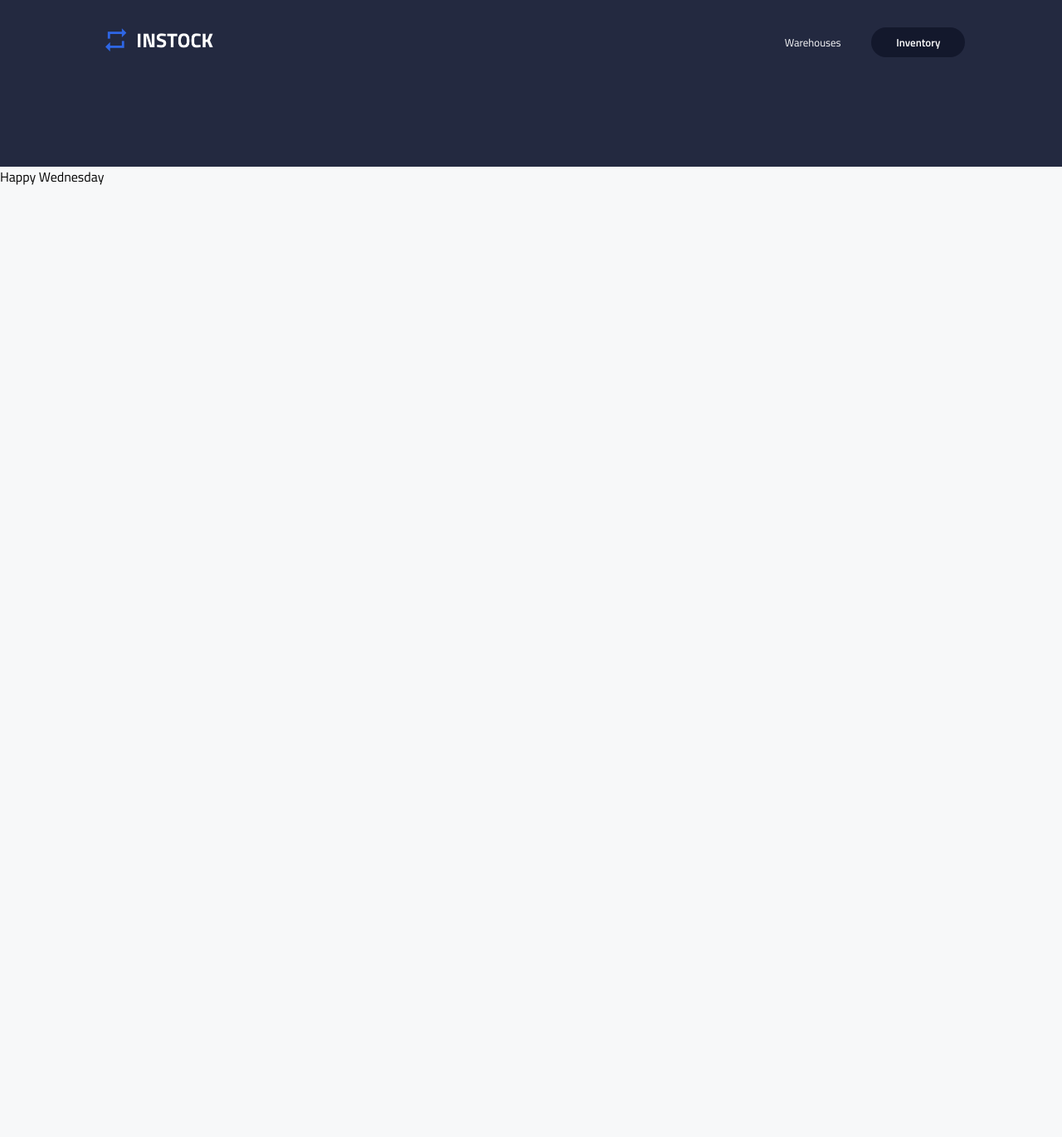
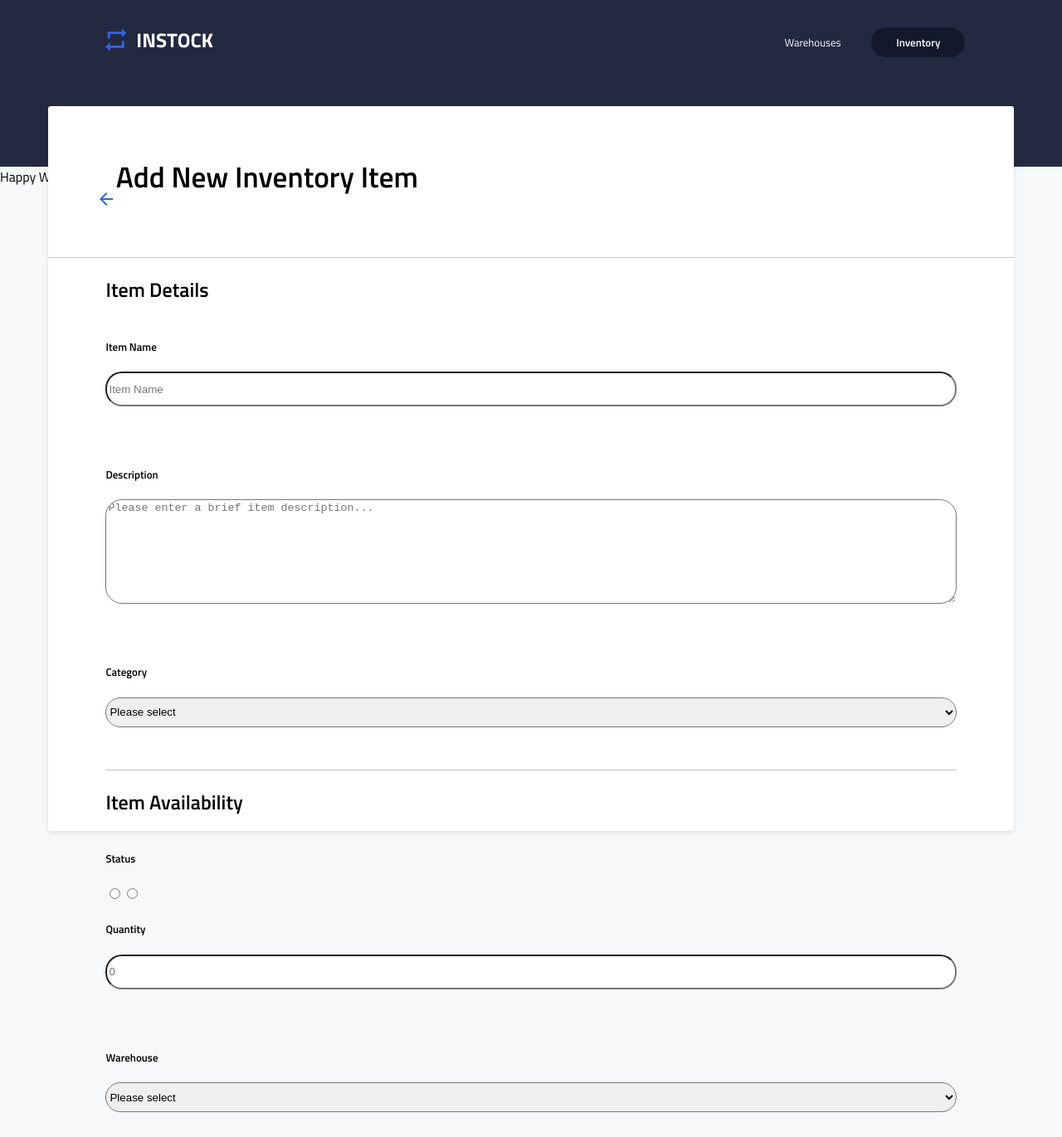
Before and after one commit to sandyngu/shredder-instock, a React (Create React App) app in the folder client/: page /inventories/additem in a window 1280 px wide. Shown: the top 1371 px of the page at 83% size. Before the commit the page ends 800 px from the top, so only its background shows below. Built offline with nearby package versions, Linux system fonts and the light colour scheme.

Commit message:
Draft styling of add item form

```diff
--- a/client/src/App.js
+++ b/client/src/App.js
@@ -2,12 +2,15 @@ import React from 'react';
 import './App.scss';
 import Header from './components/Header/Header';
 import { BrowserRouter as Router, Switch, Route } from 'react-router-dom';
+import AddItem from './components/AddItem/AddItem';
+
 
 class App extends React.Component {
   render() {
   return (
     <Router>
       <Header />
+      <AddItem />
       <Switch>
         <div>Happy Wednesday</div>
       </Switch>
--- /dev/null
+++ b/client/src/components/AddItem/AddItem.jsx
@@ -0,0 +1,27 @@
+import React from 'react';
+import { NavLink } from 'react-router-dom';
+import ItemInputForm from '../ItemInputForm/ItemInputForm';
+import './AddItem.scss';
+import axios from 'axios';
+import Arrow from '../../assets/icons/arrow_back-24px.svg';
+
+
+function AddItem() {
+
+    return (
+
+        <>
+            <section className="additem">
+                <div className="additem__top">
+                    <img className="additem__top-arrow" src={Arrow} alt="Back arrow" />
+                    <h1 className="additem__top-title">Add New Inventory Item</h1>
+                </div>
+                <div className="additem__import">
+                    <ItemInputForm />
+                </div>
+            </section>
+        </>
+    )
+}
+
+export default AddItem;
--- /dev/null
+++ b/client/src/components/AddItem/AddItem.scss
@@ -0,0 +1,37 @@
+@import  '../../partials/global';
+
+.additem{
+    display:flex;
+    flex-direction:column;
+    width:95%;
+    width: auto;
+    height:874px;
+    margin-top: 0;
+    margin-bottom: 96px;
+    background: $white;
+    box-shadow: 0px 2px 5px rgba(19, 24, 44, 0.1);
+    border-radius: 3px;
+    position: absolute;
+    left: 4.5%;
+    right: 4.5%;
+    top: 16%;
+    &__top{
+        display:flex;
+        flex-direction: row;
+        padding:5%;
+        border-bottom: 1px solid $cloud;
+            &-arrow{
+                display:flex;
+                align-self: flex-start;
+                padding-top:4%;
+            }
+            &-title{
+                margin:0 0;
+            }
+            }
+    &__import{
+        display:flex;
+        flex-direction:column;
+        padding:0% 6%;
+    }
+}
--- /dev/null
+++ b/client/src/components/ItemInputForm/ItemInputForm.jsx
@@ -0,0 +1,59 @@
+import React from 'react';
+import { NavLink } from 'react-router-dom';
+import './ItemInputForm.scss';
+
+function ItemInputForm() {
+
+    return (
+        <>
+            <form className="item-form">
+                <div className="item-form__details">
+                <h2 className="item-form__title">Item Details</h2>
+                <label className="item-form__label">Item Name</label>
+                <input className="item-form__input" type="text" placeHolder="Item Name" name="name" />
+                <label className="item-form__label">Description</label>
+                <textarea className="item-form__description-input" type="text" placeHolder="Please enter a brief item description..." name="description" />
+                <label className="item-form__label">Category</label>
+                <select className="item-form__dropdown" placeHolder="Please Select">
+                    <option value="">Please select</option>
+                    <option value="Electronics">Electronics</option>
+                    <option value="Gear">Gear</option>
+                    <option value="Apparel">Apparel</option>
+                    <option value="Accessories">Accessories</option>
+                    <option value="Health">Health</option>
+                </select>
+                </div>
+            <div className="item-form__availability">
+                <h2 className="item-form__title">Item Availability</h2>
+                <label className="item-form__label">Status</label>
+                <div className="item-form__status-container">
+                    <input className="item-form__status-option" type="radio" value="In Stock" name="stockStatus" />
+                    <input className="item-form__status-option" type="radio" value="Out of Stock" name="stockStatus" />
+                </div>
+                <label className="item-form__label">Quantity</label>
+                <input className="item-form__input" type="text" placeHolder="0" name="quantity" />
+                <label className="item-form__label">Warehouse</label>
+                <select className="item-form__dropdown">
+                    <option value="">Please select</option>
+                    <option value="Manhatten">Manhatten</option>
+                    <option value="King West">King West</option>
+                    <option value="Granville">Granville</option>
+                    <option value="San Fran">San Fran</option>
+                    <option value="Santa Monica">Santa Monica</option>
+                    <option value="Seattle">Seattle</option>
+                    <option value="Montrea">Montreal</option>
+                    <option value="Boston">Boston</option>
+                </select>
+                <div className="item-form__button">
+                    <button className="item-form__button-cancel">Cancel</button>
+                    <button className="item-form__button-add">+ Add Item</button>
+                </div>
+            </div>
+        </form>
+        </>
+    )
+
+
+}
+
+export default ItemInputForm;
--- /dev/null
+++ b/client/src/components/ItemInputForm/ItemInputForm.scss
@@ -0,0 +1,39 @@
+@import  '../../partials/global';
+
+.item-form{
+    display:flex;
+    flex-direction: column;
+    &__details{
+        display:flex;
+        flex-direction:column;
+        border-bottom: 1px solid $cloud;
+    }
+    &__availability{
+        display:flex;
+        flex-direction:column;
+    }
+    &__title{
+
+    }
+    &__label{
+        font-size: $p2-mobile-fontsize;
+        font-weight:600;
+        margin:2% 0 2% 0;
+    }
+    &__input{
+        border-radius:20px;
+        height:36px;
+        margin-bottom:5%;
+    }
+    &__description-input{
+        border-radius:20px;
+        height:120px;
+        margin-bottom:5%;
+    }
+    &__dropdown{
+        border-radius:20px;
+        height:36px;
+        margin-bottom:5%;
+
+    }
+}
```
